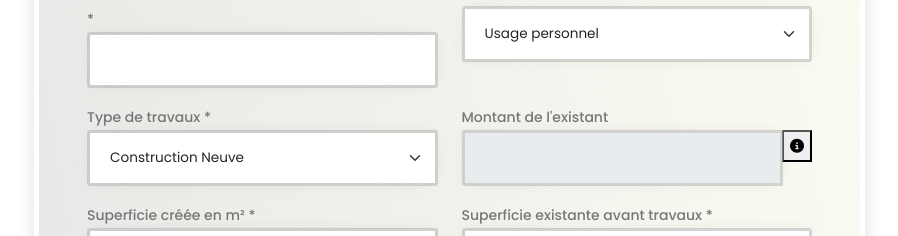
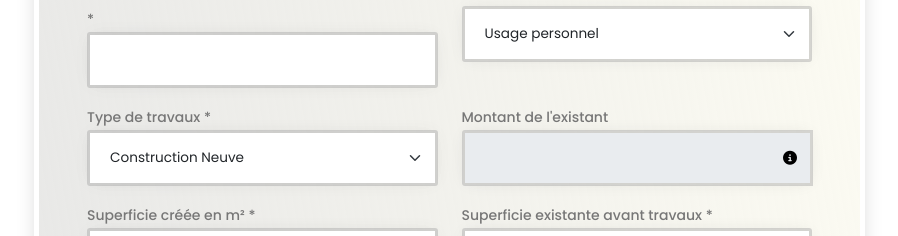
Before and after one commit to Bedjema/assurcon, a plain HTML site: page devis_do.html in a window 1280 px wide. Shown: the part 1340-1576 px from the top of the page, without its empty margins (48-946 px from the left). Drawn offline with Linux system fonts and the light colour scheme; no server answers.

Commit message:
Add files via upload

```diff
--- a/devis_do.html
+++ b/devis_do.html
@@ -58,6 +58,10 @@
     <link rel="stylesheet" href="./fronts/css/styles.css">
 
     <script src='https://www.google.com/recaptcha/api.js'></script>
+
+	<style>
+	.btn-input{height: 100%;position: absolute;right: 0px;background-color: unset;border: unset;padding: 10px 15px;z-index:99999;}.btn-input:hover{opacity:0.5;}
+	</style>
 
 <body>
 <!-- Google Tag Manager (noscript) -->
```
